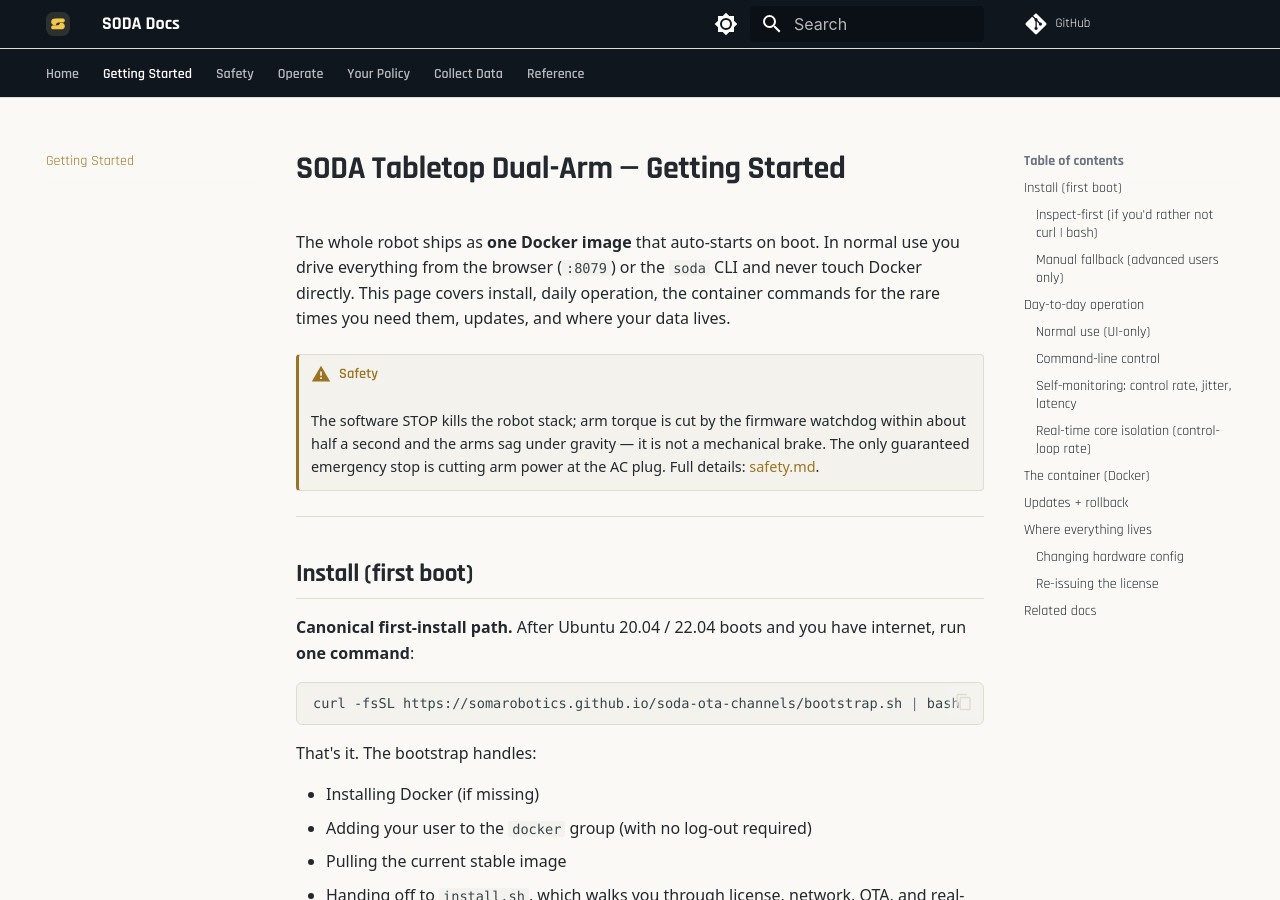
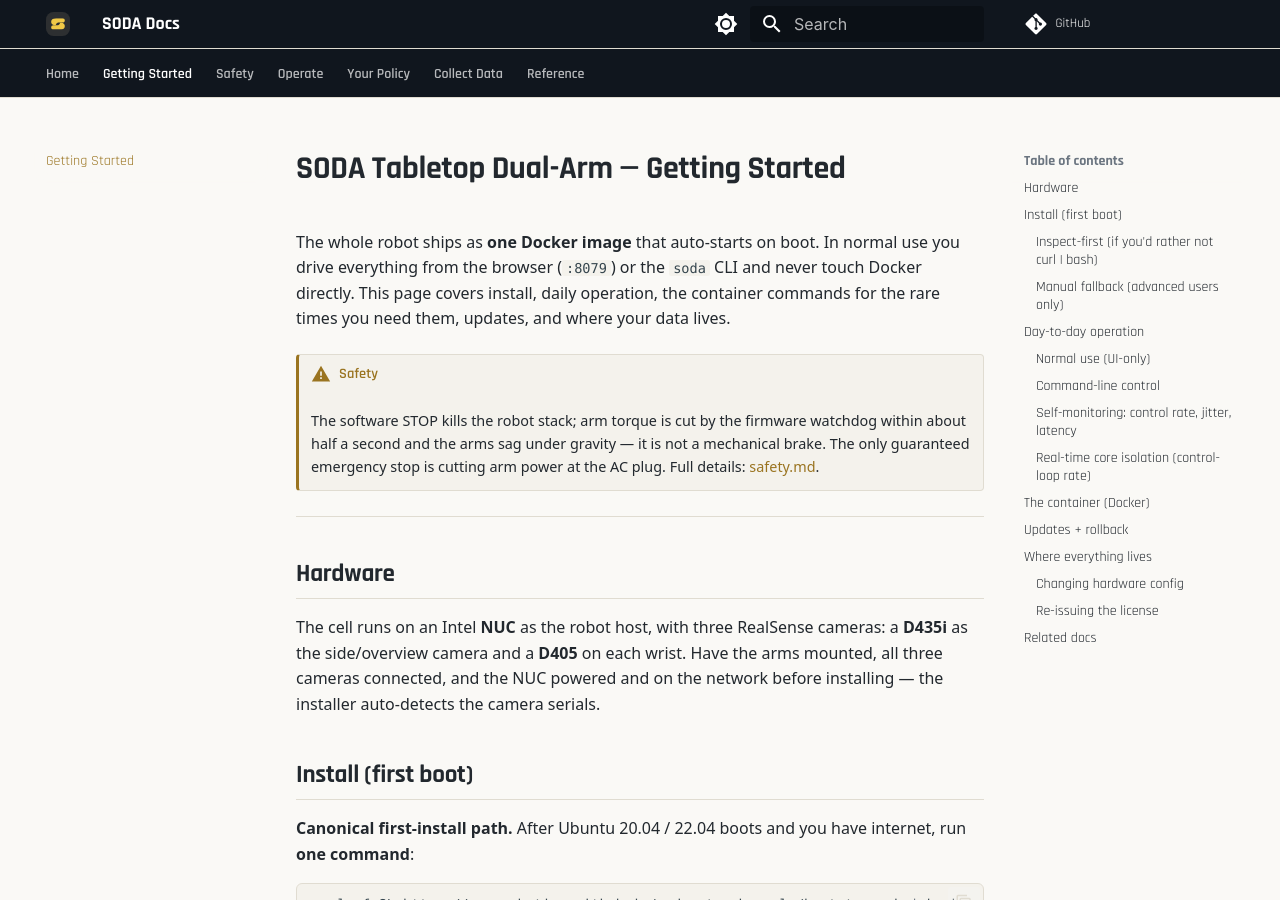
Before and after one commit to somarobotics/soda-docs, an MkDocs documentation site: the page built from docs/getting-started.md, in a window 1280 px wide and 900 px high. Built offline with MkDocs 1.6.1 and Material for MkDocs 9.7.7, drawn with Linux system fonts in a browser that asks for light colours; comment, search, counter and statistics services are not loaded.

Commit message:
docs: getting-started — hardware prep note (NUC host, D435i side, D405 wrists)

```diff
--- a/docs/getting-started.md
+++ b/docs/getting-started.md
@@ -7,6 +7,13 @@ The whole robot ships as **one Docker image** that auto-starts on boot. In norma
 
 
 ---
+
+## Hardware
+
+The cell runs on an Intel **NUC** as the robot host, with three RealSense cameras: a
+**D435i** as the side/overview camera and a **D405** on each wrist. Have the arms mounted,
+all three cameras connected, and the NUC powered and on the network before installing —
+the installer auto-detects the camera serials.
 
 ## Install (first boot)
 
```
